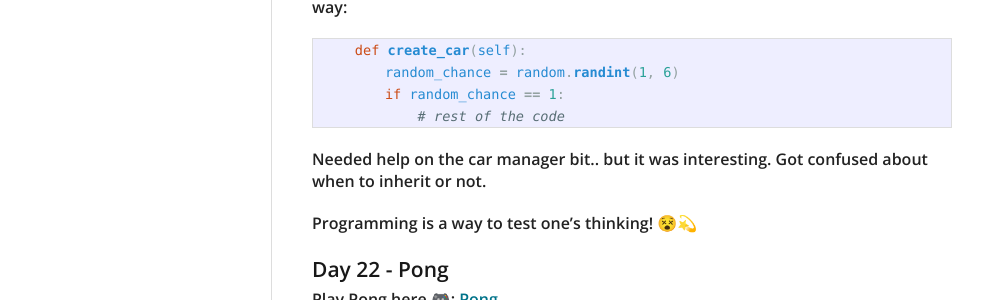
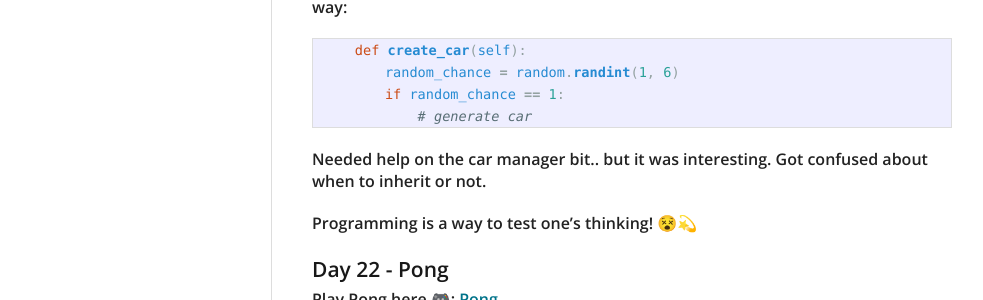
Before and after one commit to maryletteroa/maryletteroa.github.io, a Jekyll site: the page built from _posts/2021-06-02-hundred-days-of-python.md, in a window 1280 px wide and 900 px high, scrolled down 366 px. Shown: the part 152-452 px from the top of the window, without its empty margins (139-1122 px from the left). Built offline with Jekyll 4.4.1, drawn with Linux system fonts in a browser that asks for light colours.

Commit message:
update code day 23

````diff
--- a/_posts/2021-06-02-hundred-days-of-python.md
+++ b/_posts/2021-06-02-hundred-days-of-python.md
@@ -25,7 +25,7 @@ It's another capstone, another landmark! 🎉 This game brings back a lot of mem
     def create_car(self):
         random_chance = random.randint(1, 6)
         if random_chance == 1:
-            # rest of the code
+            # generate car
 ```
 Needed help on the car manager bit.. but it was interesting. Got confused about when to inherit or not.
 
````
